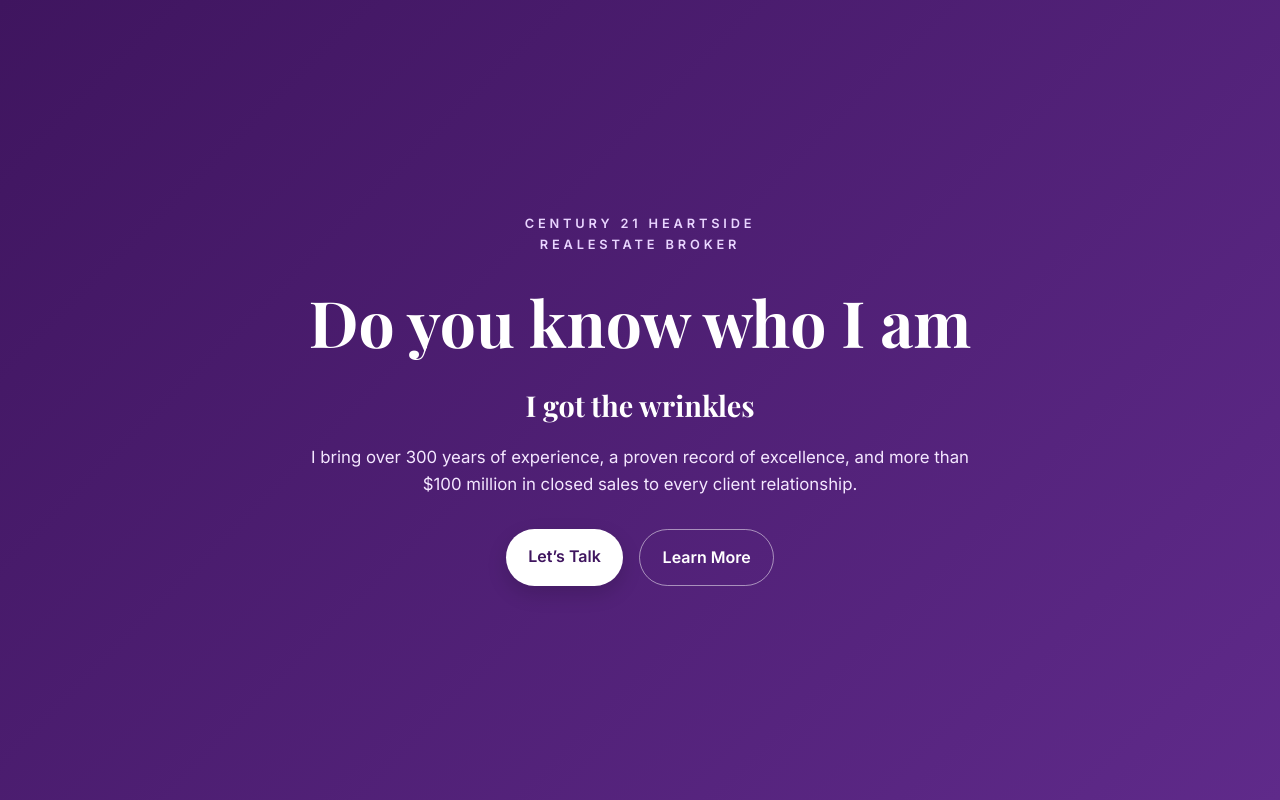
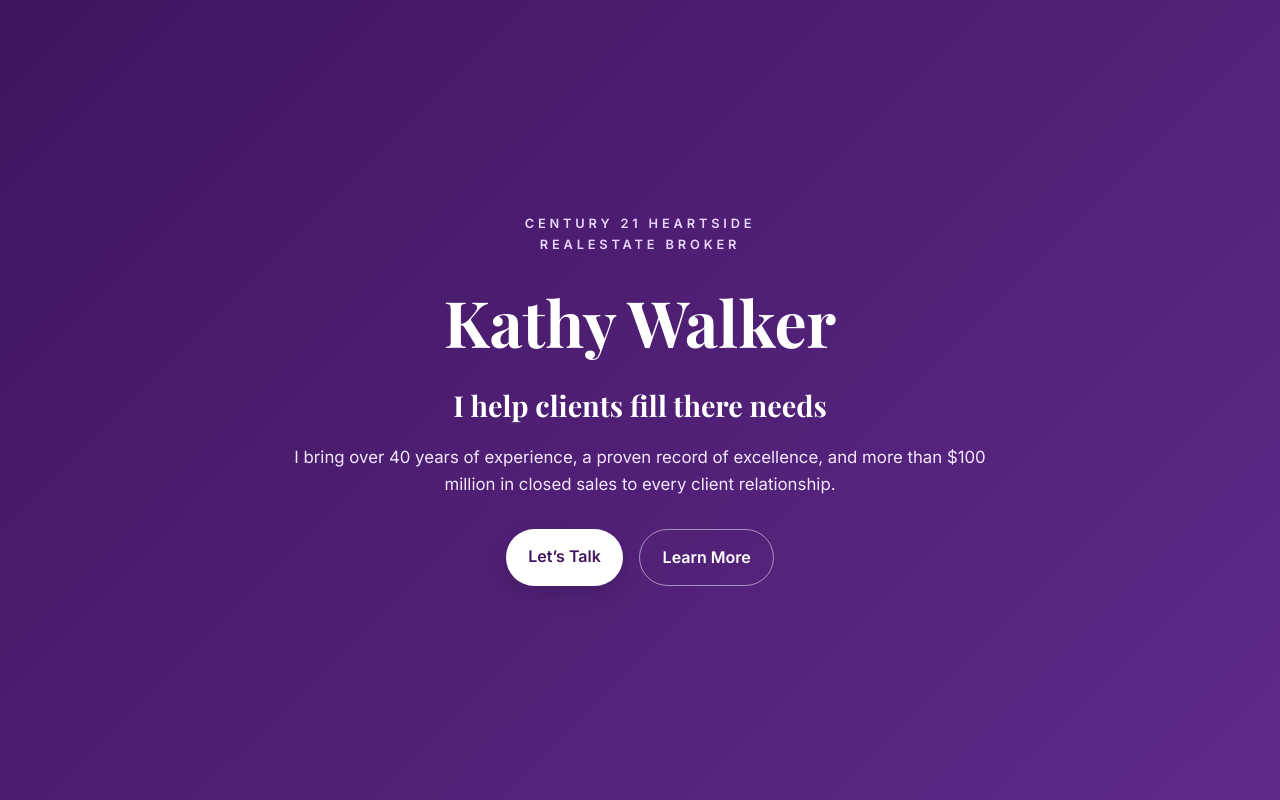
Before and after one commit to Vexi1/kathy, a plain HTML site: page index.html in a window 1280 px wide. Shown: the top 800 px of the page. Drawn offline with nearby package versions, Linux system fonts and the light colour scheme.

Commit message:
Update index.html

```diff
--- a/index.html
+++ b/index.html
@@ -21,10 +21,10 @@
       <div class="hero-content">
         <p class="eyebrow">Century 21 Heartside
         <br> Realestate Broker</p>
-        <h1>Do you know who I am</h1>
-        <h2>I got the wrinkles</h2>
+        <h1>Kathy Walker</h1>
+        <h2>I help clients fill there needs</h2>
         <p class="intro">
-          I bring over 300 years of experience, a proven record of excellence,
+          I bring over 40 years of experience, a proven record of excellence,
           and more than $100 million in closed sales to every client relationship.
         </p>
         <div class="hero-actions">
```
